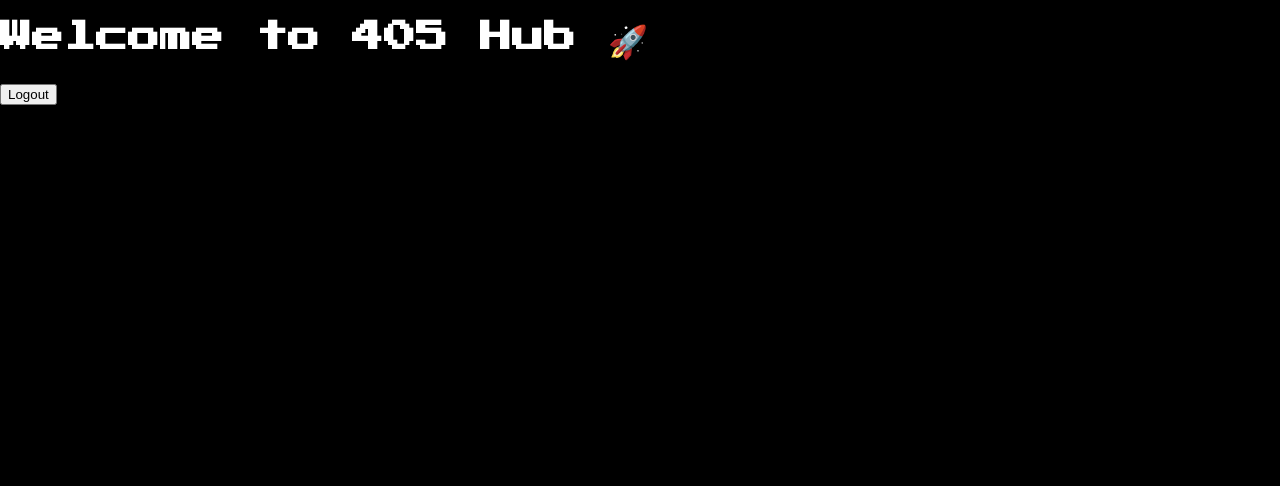
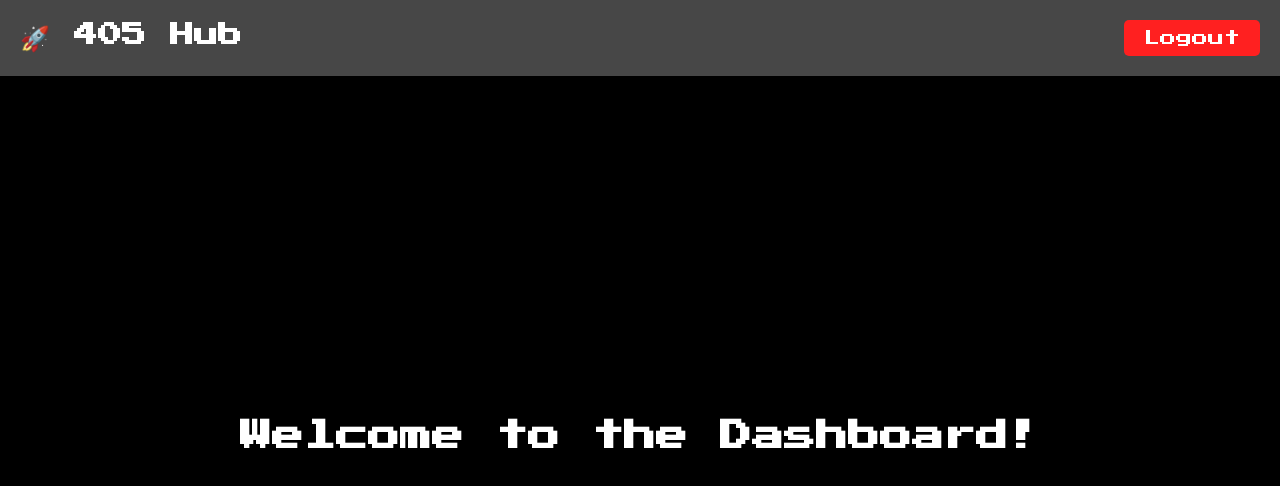
Before and after one commit to Saudsaad5/405-Hub, a React app: page /dashboard in a window 1280 px wide. Shown: the top 486 px of the page. Built offline with nearby package versions, Linux system fonts and the light colour scheme; no server answers; the HTML template or start-up script is replaced by a standard one.

Commit message:
Top-Bar
Made the TopBar for the dashboard

```diff
--- /dev/null
+++ b/src/context/TopBar.jsx
@@ -0,0 +1,33 @@
+import "../styles/TopBar.css";
+import { useNavigate } from "react-router-dom";
+import { signOut } from "firebase/auth";
+import { auth } from "../services/firebase-config";
+import { toast } from "react-toastify";
+
+const TopBar = () => {
+    const navigate = useNavigate();
+
+    const handleLogout = async () => {
+        try {
+            await signOut(auth);
+            toast.success("Logged out!");
+            navigate("/"); // back to login page
+        } catch (error) {
+            toast.error("Logout failed.");
+            console.error(error);
+        }
+    };
+
+    return (
+      <div className="topbar">
+        <div className="topbar-left">
+          <h1>🚀 405 Hub</h1>
+        </div>
+        <button className="logout-btn" onClick={handleLogout}>
+          Logout
+        </button>
+      </div>
+    );
+  };
+
+  export default TopBar;
--- a/src/pages/Dashboard.jsx
+++ b/src/pages/Dashboard.jsx
@@ -1,33 +1,14 @@
-import { signOut } from "firebase/auth";
-import { auth } from "../services/firebase-config";
-import { useNavigate } from "react-router-dom";
-import { toast } from "react-toastify";
 import "../styles/dashboard.css";
+import TopBar from "../context/TopBar";
 
 
 const Dashboard = () => {
-  const navigate = useNavigate();
-
-  const handleLogout = async () => {
-    try {
-      await signOut(auth);
-      toast.success("Logged out!");
-      navigate("/"); // back to login page
-    } catch (error) {
-      toast.error("Logout failed.");
-      console.error(error);
-    }
-  };
-
   return (
-    <div className="min-h-screen flex flex-col items-center justify-center bg-gray-900 text-white">
-      <h1 className="text-3xl font-bold mb-6">Welcome to 405 Hub 🚀</h1>
-      <button
-        onClick={handleLogout}
-        className="bg-red-600 px-4 py-2 rounded hover:bg-red-700 transition"
-      >
-        Logout
-      </button>
+    <div className="dashboard">
+      <TopBar />
+      <div className="dashboard-content">
+        <h1>Welcome to the Dashboard!</h1>
+      </div>
     </div>
   );
 };
--- /dev/null
+++ b/src/styles/TopBar.css
@@ -0,0 +1,23 @@
+.topbar{
+    display: flex;
+    justify-content: space-between;
+    align-items: center;
+    padding: 20px;
+    background-color: #474747;
+    color: white;
+}
+.topbar h1 {
+    font-size: 24px;
+    margin: 0;
+    font-family: 'Press Start 2P', cursive;
+}
+.logout-btn{
+    background-color: rgb(255, 32, 32);
+    color: white;
+    border: none;
+    padding: 10px 20px;
+    font-size: 16px;
+    cursor: pointer;
+    font-family: 'Press Start 2P', cursive;
+    border-radius: 5px;
+}
--- a/src/styles/dashboard.css
+++ b/src/styles/dashboard.css
@@ -1,14 +1,11 @@
-.dashboard-container {
-    background-image: url('/backgrounds/dashboard-bg.png');
-    background-size: cover;
-    background-position: center;
-    min-height: 100vh;
-    color: white;
-    font-family: 'Press Start 2P', cursive;
+.dashboard-content {
   display: flex;
   flex-direction: column;
   align-items: center;
   justify-content: center;
   gap: 2rem;
   text-align: center;
+  min-height: 90vh;
+  font-family: 'Press Start 2P', cursive;
+  color: white;
 }
```
Lines whose indentation alone changed are shown as unchanged.
